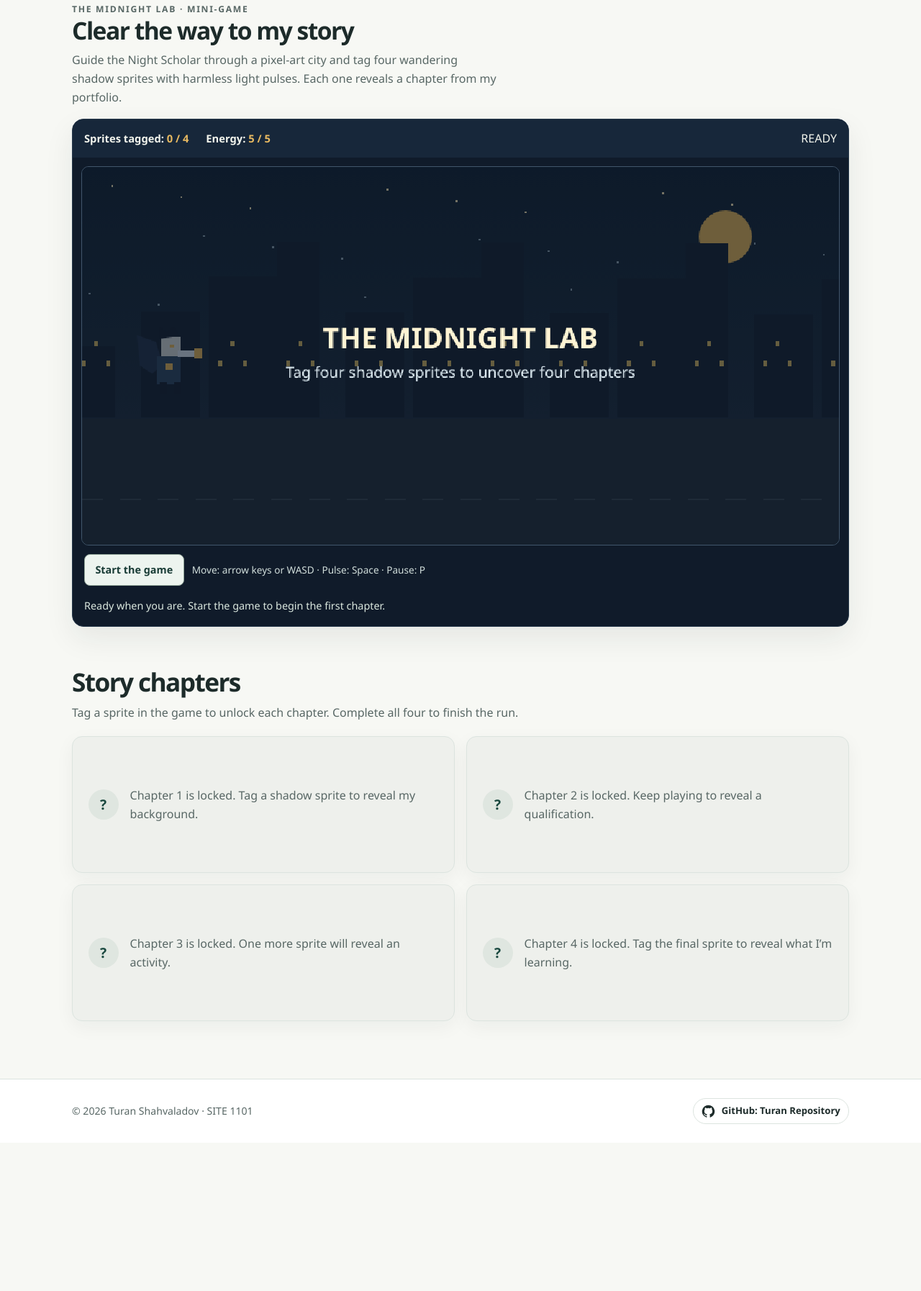
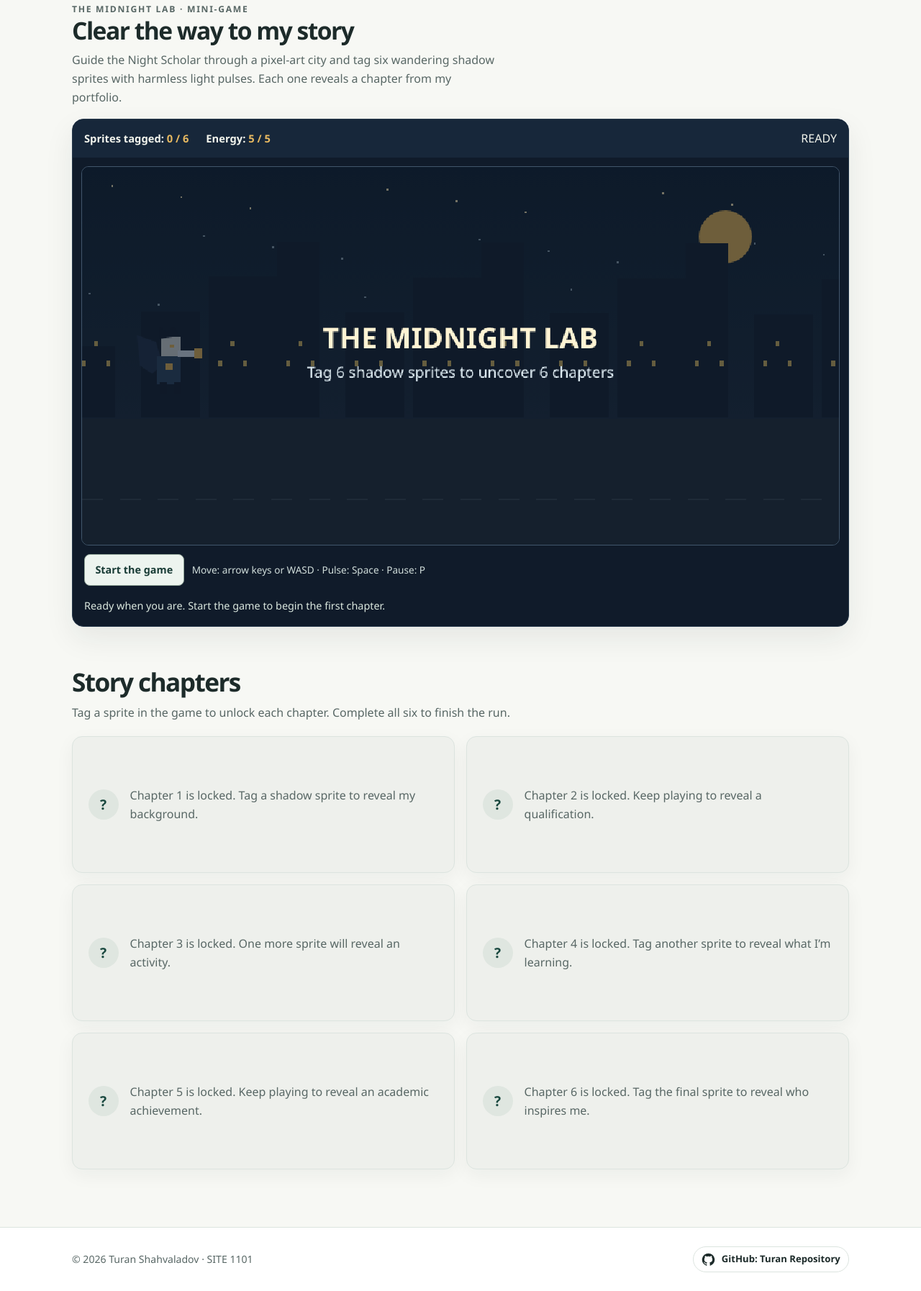
Before and after one commit to turan1003996/Project4, a plain HTML site: page about.html in a window 1280 px wide. Shown: the part 510-2304 px from the top of the page at 72% size. Before the commit the page ends 2098 px from the top, so only its background shows below. Drawn offline with Linux system fonts and the light colour scheme.

Commit message:
Update about page with achievements and chat history

```diff
--- a/about.html
+++ b/about.html
@@ -53,7 +53,7 @@
             <p class="eyebrow">The midnight lab · mini-game</p>
             <h2 id="game-title">Clear the way to my story</h2>
             <p>
-              Guide the Night Scholar through a pixel-art city and tag four
+              Guide the Night Scholar through a pixel-art city and tag six
               wandering shadow sprites with harmless light pulses. Each one
               reveals a chapter from my portfolio.
             </p>
@@ -63,7 +63,7 @@
         <div class="game-panel">
           <div class="game-hud" aria-label="Game status">
             <div class="game-hud-stats">
-              <span>Sprites tagged: <strong id="score">0 / 4</strong></span>
+              <span>Sprites tagged: <strong id="score">0 / 6</strong></span>
               <span>Energy: <strong id="energy">5 / 5</strong></span>
             </div>
             <span id="game-mode">READY</span>
@@ -108,7 +108,7 @@
       <section class="container unlock-section" aria-labelledby="chapters-title">
         <h2 id="chapters-title">Story chapters</h2>
         <p class="intro-note">
-          Tag a sprite in the game to unlock each chapter. Complete all four
+          Tag a sprite in the game to unlock each chapter. Complete all six
           to finish the run.
         </p>
         <div class="unlock-grid">
@@ -141,11 +141,29 @@
           </article>
           <article class="unlock-card is-locked" data-chapter="3" aria-label="Locked: Current learning">
             <span class="lock-icon" aria-hidden="true">?</span>
-            <p>Chapter 4 is locked. Tag the final sprite to reveal what I’m learning.</p>
+            <p>Chapter 4 is locked. Tag another sprite to reveal what I’m learning.</p>
             <div class="chapter-content" hidden>
               <p class="unlock-type">Current learning</p>
               <h3>Building for the web</h3>
               <p>In SITE 1101, I’m learning HTML, CSS, and JavaScript and want to make a personal web project of my own.</p>
+            </div>
+          </article>
+          <article class="unlock-card is-locked" data-chapter="4" aria-label="Locked: Academic achievement">
+            <span class="lock-icon" aria-hidden="true">?</span>
+            <p>Chapter 5 is locked. Keep playing to reveal an academic achievement.</p>
+            <div class="chapter-content" hidden>
+              <p class="unlock-type">Academic achievement</p>
+              <h3>Olympiad Certificate</h3>
+              <p>I won an Olympiad Certificate for mathematics and problem-solving. Working through challenging problems shaped my analytical thinking and taught me to approach complex questions step by step.</p>
+            </div>
+          </article>
+          <article class="unlock-card is-locked" data-chapter="5" aria-label="Locked: Favorite player and inspiration">
+            <span class="lock-icon" aria-hidden="true">?</span>
+            <p>Chapter 6 is locked. Tag the final sprite to reveal who inspires me.</p>
+            <div class="chapter-content" hidden>
+              <p class="unlock-type">Favorite player &amp; inspiration</p>
+              <h3>Cristiano Ronaldo</h3>
+              <p>Cristiano Ronaldo is my favorite player. I admire his unmatched work ethic, discipline, and relentless drive to succeed. His example inspires me to keep improving in programming and in life.</p>
             </div>
           </article>
         </div>
@@ -326,9 +344,9 @@
             context.fillStyle = "#dbe8ef";
             context.font = "16px Segoe UI, sans-serif";
             const hint = gameState === "ready"
-              ? "Tag four shadow sprites to uncover four chapters"
+              ? `Tag ${chapters.length} shadow sprites to uncover ${chapters.length} chapters`
               : gameState === "won"
-                ? "All four chapters are now open below"
+                ? `All ${chapters.length} chapters are now open below`
                 : gameState === "lost"
                   ? "Start again and keep an eye on your energy"
                   : "Press P or select Resume to continue";
@@ -362,7 +380,7 @@
           pauseButton.hidden = true;
           startButton.textContent = won ? "Play again" : "Try again";
           statusLabel.textContent = won
-            ? "Run complete! All four story chapters are unlocked."
+            ? `Run complete! All ${chapters.length} story chapters are unlocked.`
             : "Out of energy. Start again when you’re ready.";
           updateHud();
           drawScene();
```
Also changed, not shown: 1 other file.
